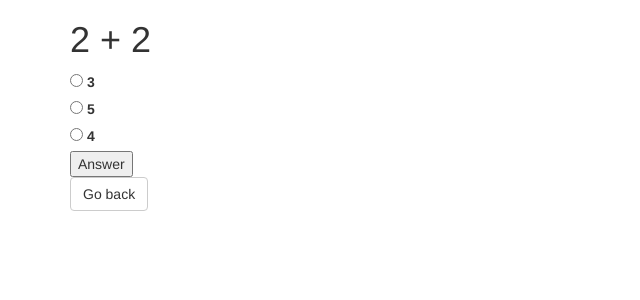
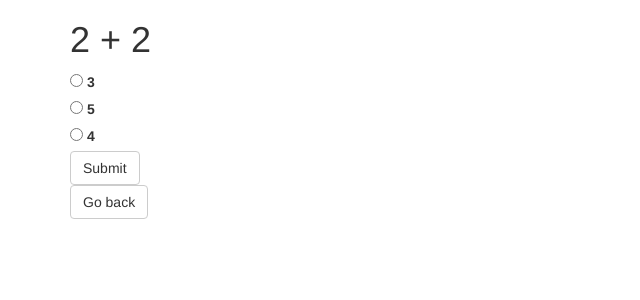
Before and after one commit to yanbek/ALFUS, a Django app: page /questions/1/ in a window 1280 px wide. Shown: the top 300 px of the page, without its empty margins (0-640 px from the left). Run offline with Django 3.2, Linux system fonts and the light colour scheme; data comes from the database, SQL or seed files in the repository; some libraries are stand-ins or nearby versions.

Commit message:
Changed button

```diff
--- a/ALFUS/questions/templates/questions/detail.html
+++ b/ALFUS/questions/templates/questions/detail.html
@@ -19,7 +19,7 @@
             <input type="radio" name="choice" id="choice{{ forloop.counter }}" value="{{ choice.id }}" />
             <label for="choice{{ forloop.counter }}">{{ choice.choice_text }}</label><br />
             {% endfor %}
-            <input type="submit" value="Answer" />
+            <button type="submit" class="btn btn-default">Submit</button>
         </form>
 
         <div>
```
